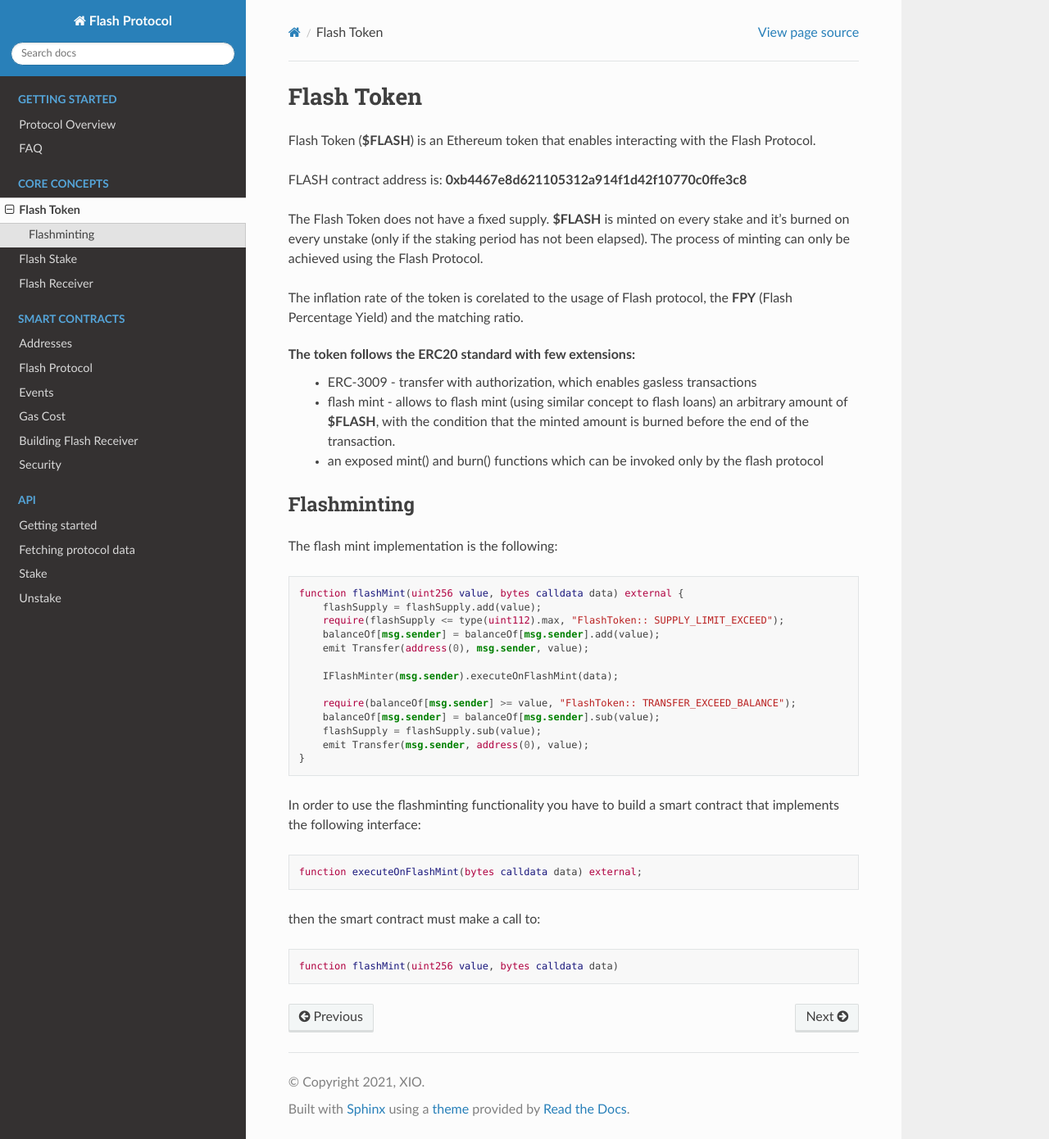
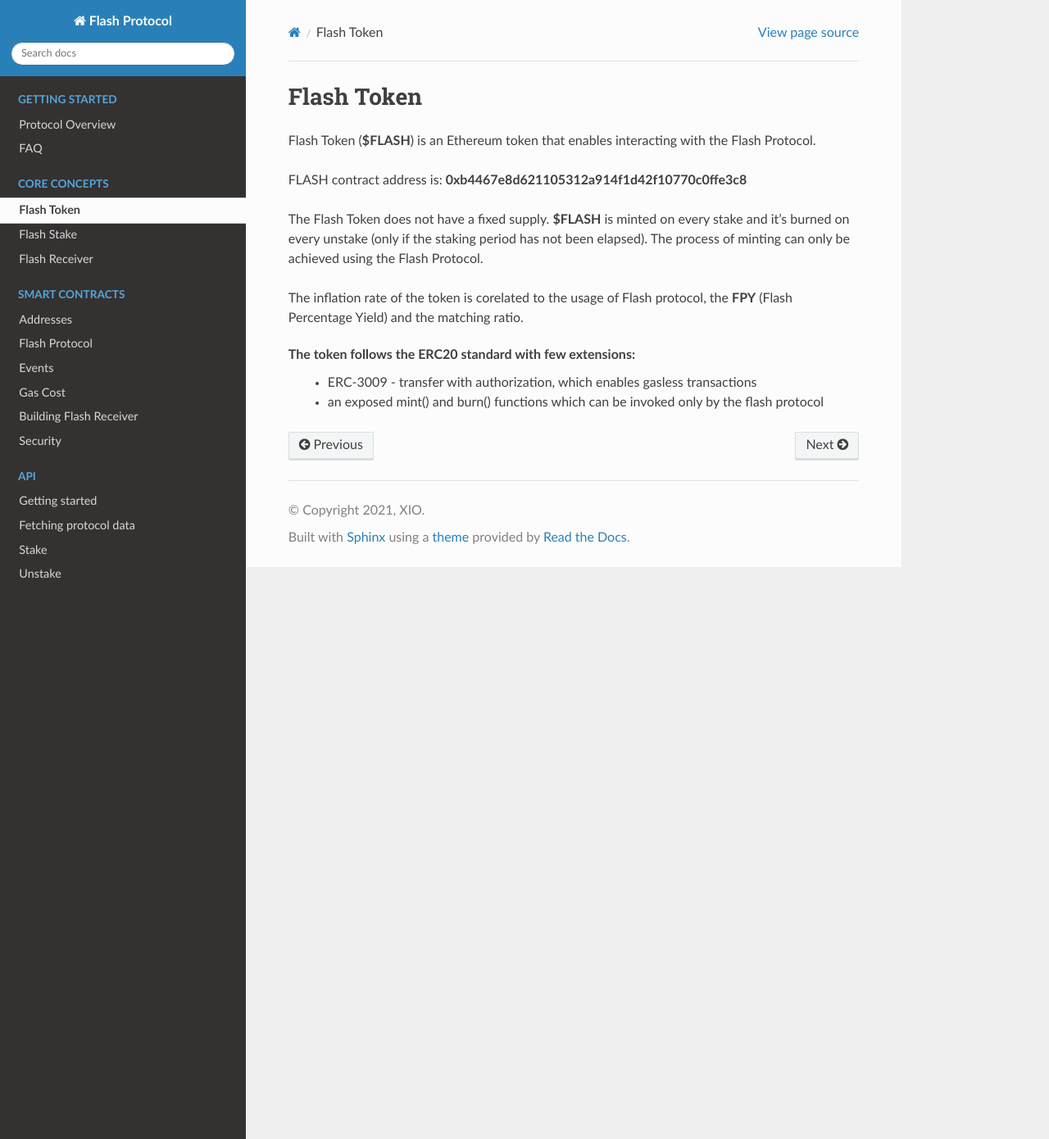
Before and after one commit to BlockzeroLabs/flash-docs, a Sphinx documentation site: the page built from source/core-concepts/flash-token.rst, in a window 1280 px wide and 1390 px high. Shown: the whole window at 82% size. Built offline with Sphinx 7.4.7 and the Read the Docs theme 2.0.0, drawn with Linux system fonts in a browser that asks for light colours.

Commit message:
Removing unclear aspects for future documentation upgrade. Added audit link

```diff
--- a/source/core-concepts/flash-token.rst
+++ b/source/core-concepts/flash-token.rst
@@ -12,39 +12,4 @@ The inflation rate of the token is corelated to the usage of Flash protocol, the
 
 The token follows the ERC20 standard with few extensions:
     - ERC-3009 - transfer with authorization, which enables gasless transactions
-    - flash mint - allows to flash mint (using similar concept to flash loans) an arbitrary amount of **$FLASH**, with the condition that the minted amount is burned before the end of the transaction.
     - an exposed mint() and burn() functions which can be invoked only by the flash protocol
-
-
-Flashminting
-------------
-
-The flash mint implementation is the following:
-
-.. code-block:: solidity
-
-    function flashMint(uint256 value, bytes calldata data) external {
-        flashSupply = flashSupply.add(value);
-        require(flashSupply <= type(uint112).max, "FlashToken:: SUPPLY_LIMIT_EXCEED");
-        balanceOf[msg.sender] = balanceOf[msg.sender].add(value);
-        emit Transfer(address(0), msg.sender, value);
-
-        IFlashMinter(msg.sender).executeOnFlashMint(data);
-
-        require(balanceOf[msg.sender] >= value, "FlashToken:: TRANSFER_EXCEED_BALANCE");
-        balanceOf[msg.sender] = balanceOf[msg.sender].sub(value);
-        flashSupply = flashSupply.sub(value);
-        emit Transfer(msg.sender, address(0), value);
-    }
-
-In order to use the flashminting functionality you have to build a smart contract that implements the following interface:
-
-.. code-block:: solidity
-
-    function executeOnFlashMint(bytes calldata data) external;
-
-then the smart contract must make a call to:
-
-.. code-block:: solidity
-
-    function flashMint(uint256 value, bytes calldata data)
--- a/source/getting-started/protocol-overview.rst
+++ b/source/getting-started/protocol-overview.rst
@@ -82,7 +82,3 @@ A liquidity provider is someone who deposits an equivalent value of ERC20 tokens
 Slippage
 ~~~~~~~~
 The amount the price moves in a trading pair between when a transaction is submitted and when it is executed.
-
-Flash Mint
-~~~~~~~~~~
-The ability for anyone to mint an arbitrary number of new tokens into their account, as long as they also burn the same number of tokens from their account before the end of the same transaction.
--- a/source/smart-contracts/security.rst
+++ b/source/smart-contracts/security.rst
@@ -6,4 +6,4 @@ priority. The core protocol code has been reviewed and audited by
 Solidify (of course, we cannot guarantee that bugs won’t be found in the
 future.)
 
-- Audit result: <TODO: ADD_AUDIT_LINK>
+- Audit result: https://github.com/solidified-platform/audits/blob/master/Audit%20Report%20-%20Flash%20Protocol%20%5B04.12.2020%5D.pdf
```
